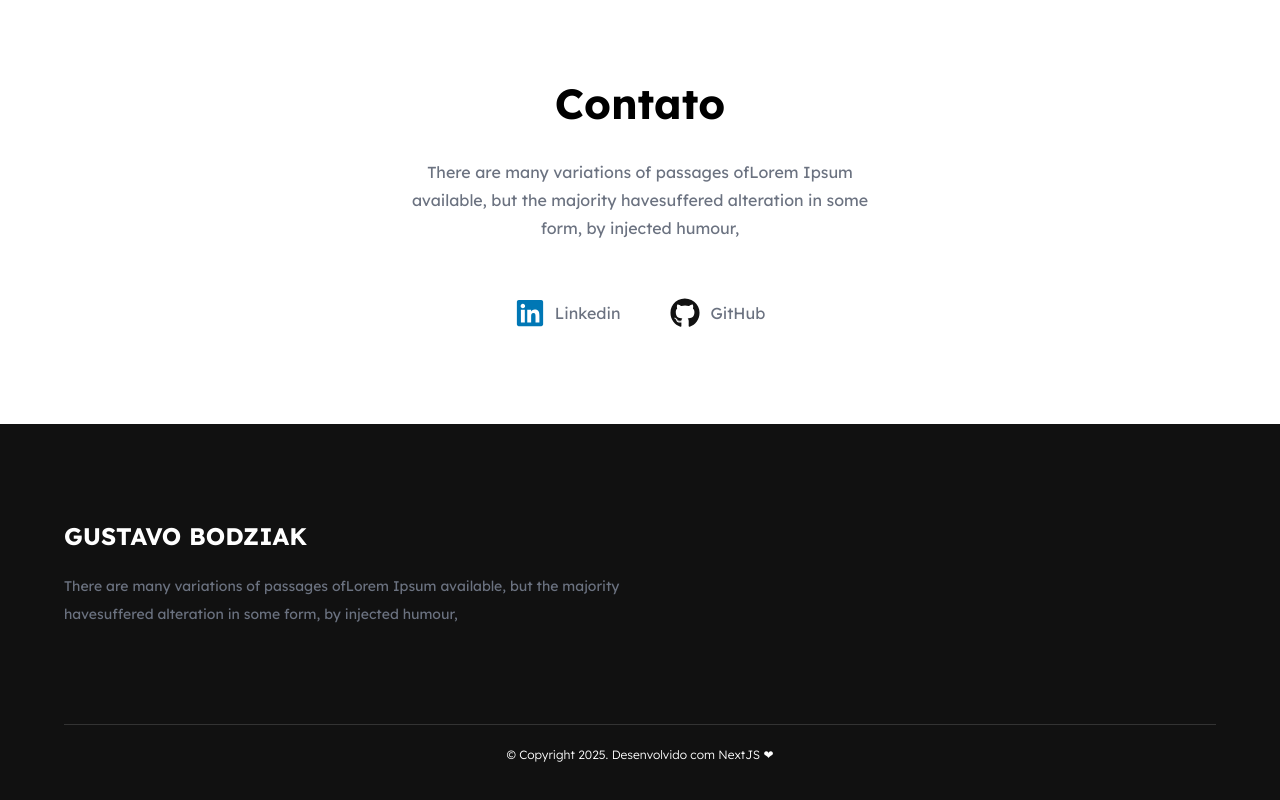
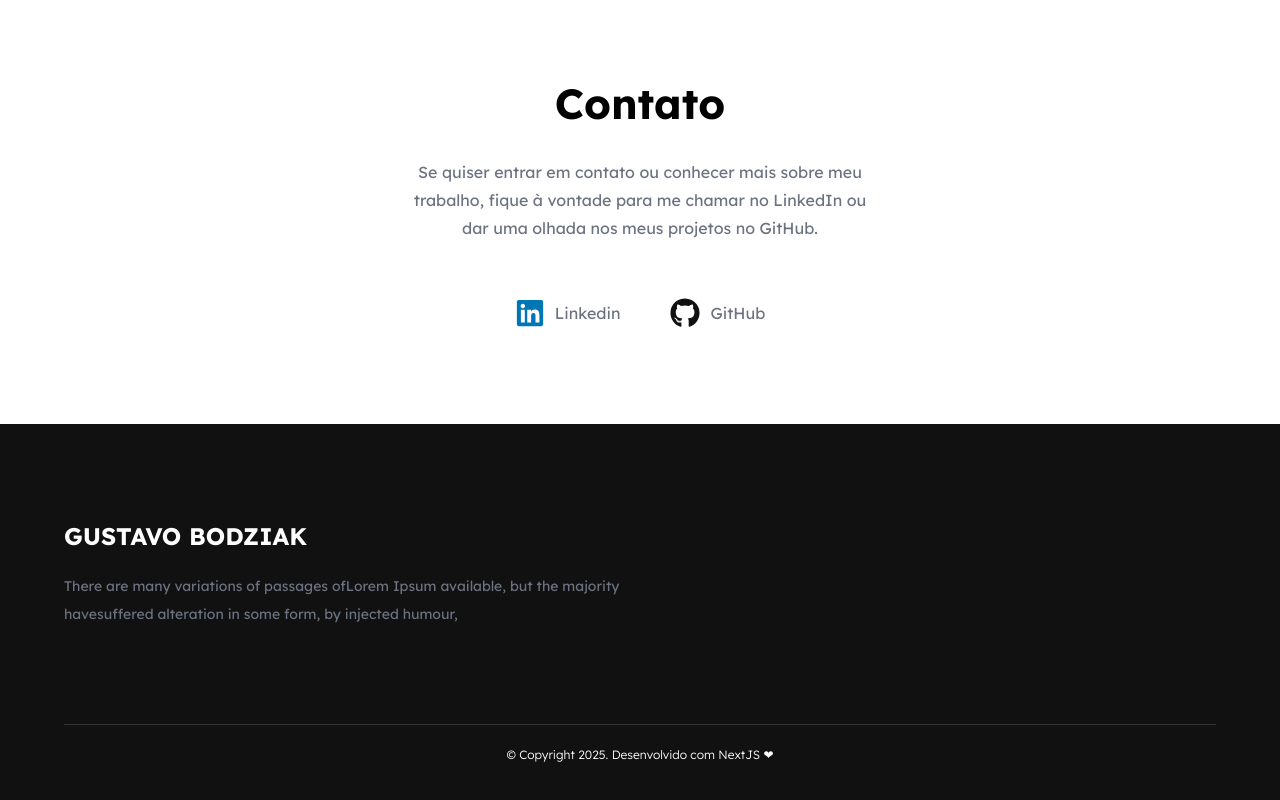
Before and after one commit to Guuzta/portfolio, a Next.js app: page / in a window 1280 px wide. Shown: the part 4270-5070 px from the top of the page. Built offline with nearby package versions, Linux system fonts and the light colour scheme.

Commit message:
alterando texto da section CONTATO

```diff
--- a/src/app/page.js
+++ b/src/app/page.js
@@ -402,9 +402,7 @@ export default function Home() {
           </Typography>
 
           <Typography component='p' sx={{ color: theme.palette.text.secondary, width: '470px', margin: '0 auto', lineHeight: '28px' }}>
-            There are many variations of passages ofLorem Ipsum
-            available, but the majority havesuffered alteration in some
-            form, by injected humour,
+            Se quiser entrar em contato ou conhecer mais sobre meu trabalho, fique à vontade para me chamar no LinkedIn ou dar uma olhada nos meus projetos no GitHub.
           </Typography>
         </Box>
 
```
